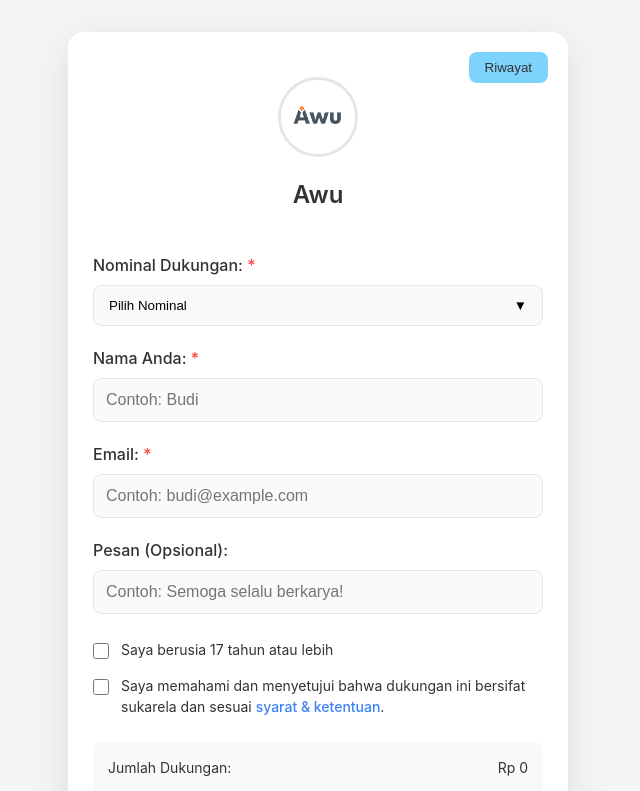
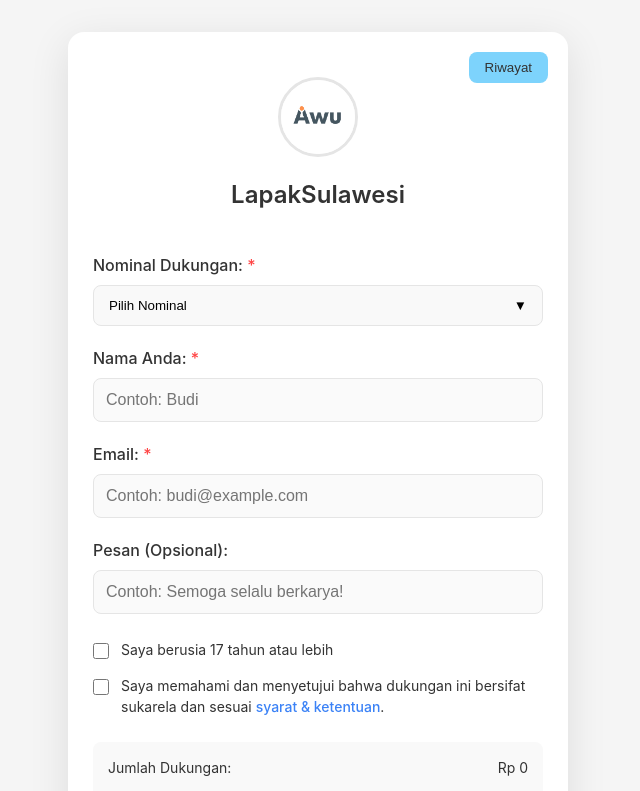
Before and after one commit to muhariefikhsanyafi/LapakSulawesi, a Next.js app: page / in a window 1280 px wide. Shown: the top 791 px of the page, without its empty margins (322-962 px from the left). Built offline with nearby package versions, Linux system fonts and the light colour scheme.

Commit message:
Update index.tsx

```diff
--- a/pages/index.tsx
+++ b/pages/index.tsx
@@ -230,7 +230,7 @@ const HalamanDukungan: NextPage = () => {
   return (
     <>
       <Head>
-        <title>Halaman Dukungan - Awu</title>
+        <title>Halaman Dukungan - LapakSulawesi</title>
         <meta name="viewport" content="width=device-width, initial-scale=1.0" />
         <link rel="icon" type="image/jpeg" href="/gambar.jpg" />
       </Head>
@@ -239,7 +239,7 @@ const HalamanDukungan: NextPage = () => {
           <div className="kepala">
               <button className="tombol-kepala" onClick={() => aturApakahModalRiwayatTerbuka(true)}>Riwayat</button>
               <img src="/gambar.jpg" alt="Profile" className="gambar-profil"/>
-              <div className="nama-merek">Awu</div>
+              <div className="nama-merek">LapakSulawesi</div>
           </div>
           <div className="wadah-formulir">
               <form onSubmit={tanganiKirimFormulir}>
```
